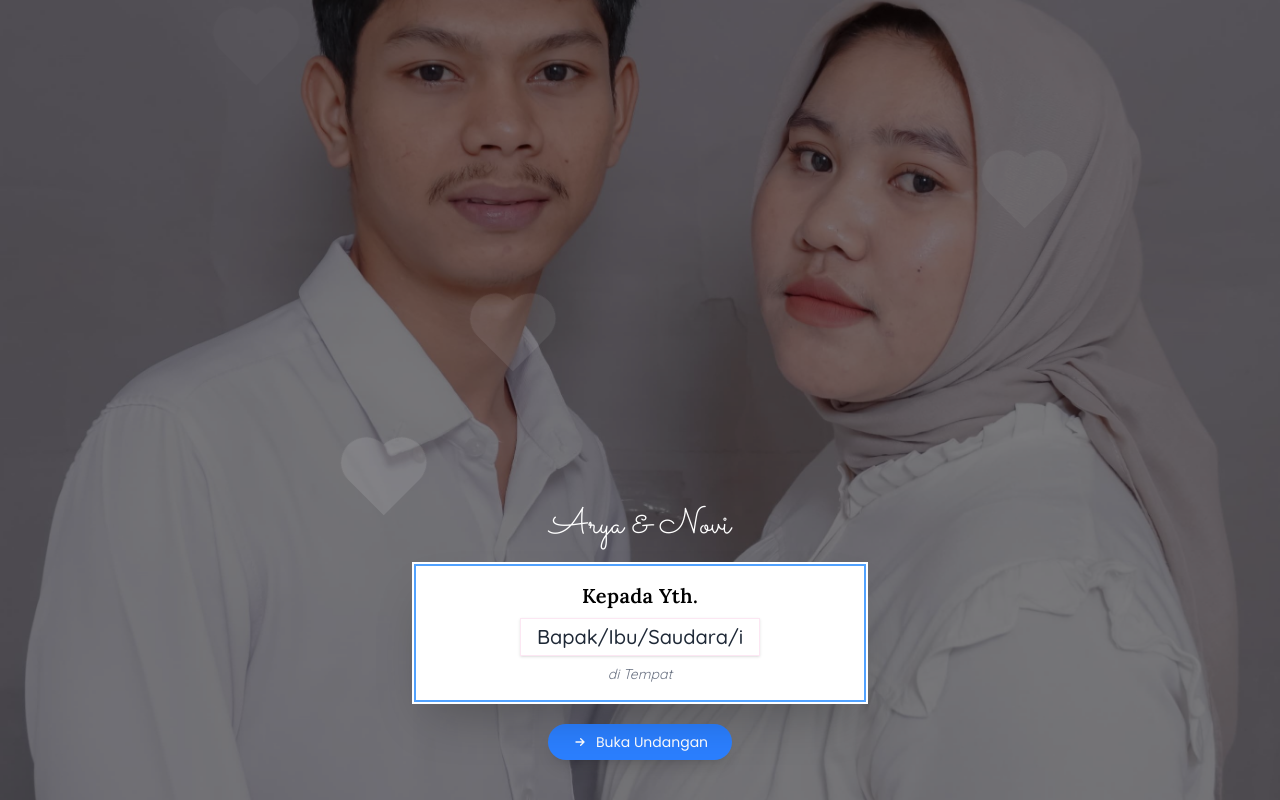
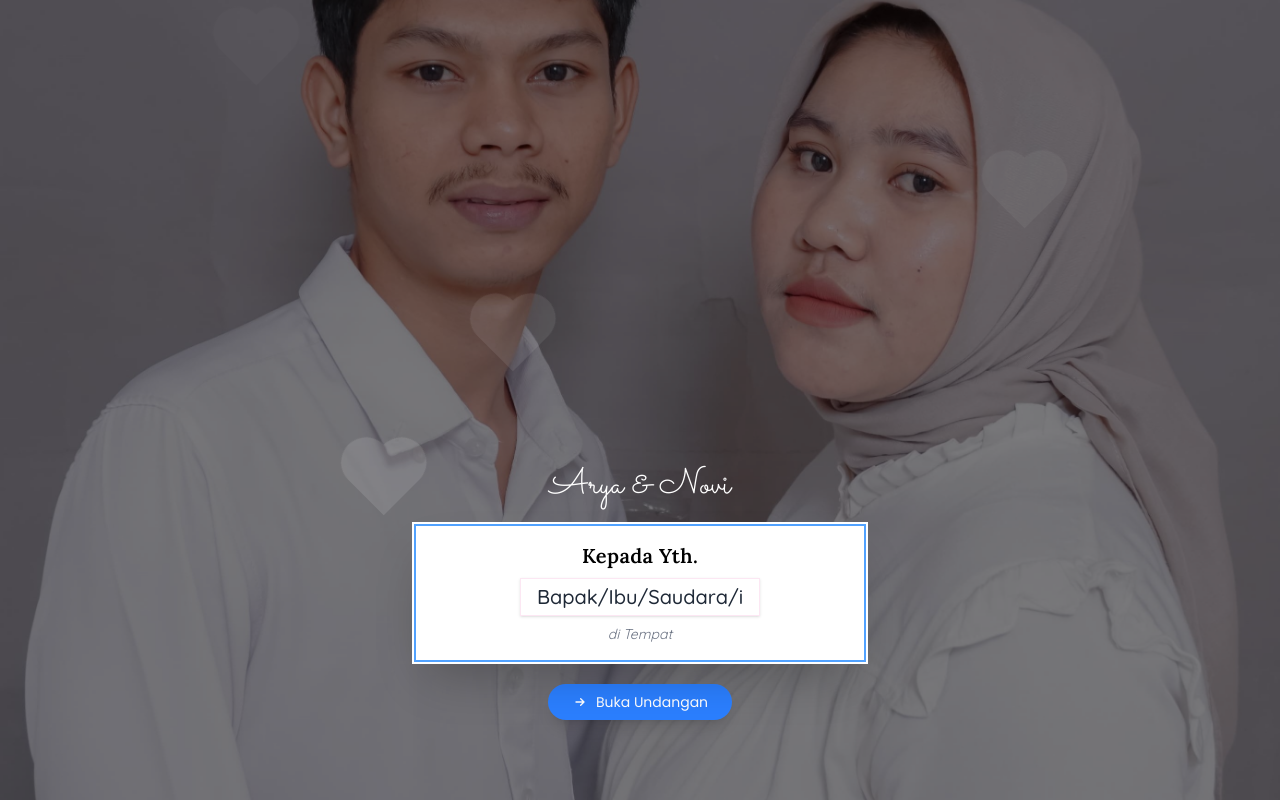
Before and after one commit to Smeagol03/wedding-arya-novi, a website with bundled scripts: page index.html in a window 1280 px wide. Built offline with nearby package versions, Linux system fonts and the light colour scheme; no server answers; a script that the page names is missing.

Commit message:
manambahkan jarak bottom lagi

```diff
--- a/index.html
+++ b/index.html
@@ -39,7 +39,7 @@
             style="background-image: url('./asset/img/berdua.jpg'); background-size: cover; background-position: center;">
         </div>
 
-        <div class="container absolute bottom-10 mx-auto text-center z-10 px-4 sm:px-6 max-w-xl">
+        <div class="container absolute bottom-20 mx-auto text-center z-10 px-4 sm:px-6 max-w-xl">
             <!-- Names with elegant styling and animation -->
             <div>
                 <h2 class="text-white font-medium text-4xl sm:text-2xl md:text-3xl lg:text-4xl mb-4 sm:mb-4 md:mb-5"
```
Also changed, not shown: src/output.css.
